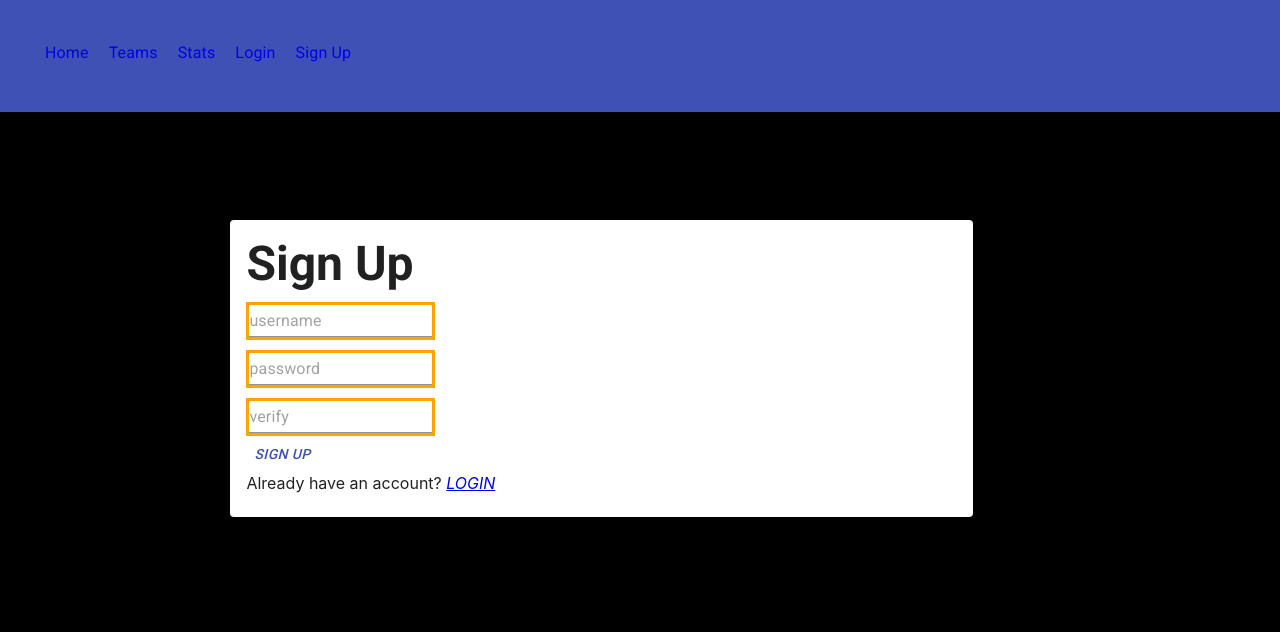
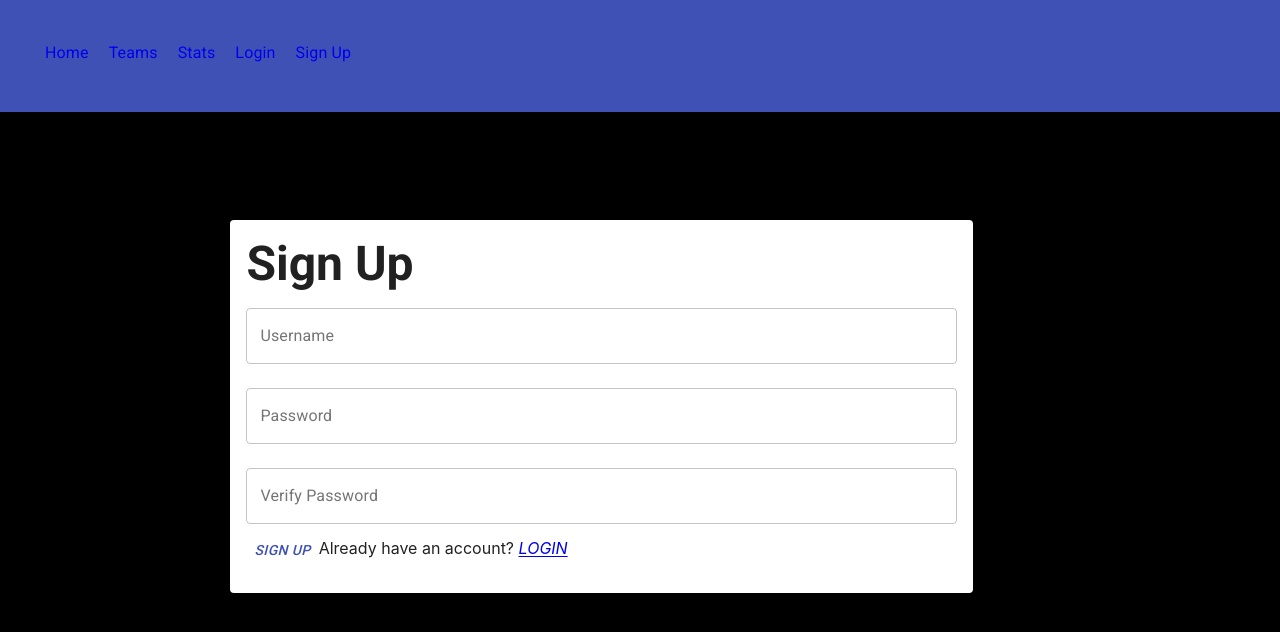
Before and after one commit to ameier6775/hockey-app, a React (Create React App) app in the folder ui/: page /signup in a window 1280 px wide. Shown: the top 632 px of the page. Built offline with nearby package versions, Linux system fonts and the light colour scheme.

Commit message:
added event handlers to create new users

```diff
--- a/ui/src/App.js
+++ b/ui/src/App.js
@@ -1,4 +1,3 @@
-import React, { useEffect, useState } from 'react'
 import Routes from './Routes'
 
 export default Routes
--- a/ui/src/pages/Home.js
+++ b/ui/src/pages/Home.js
@@ -1,5 +1,4 @@
 import React from 'react'
-import { AppBar } from '@material-ui/core'
 import '../index.css'
 import Layout from '../components/Layout'
 import { Paper, Typography } from '@material-ui/core'
--- a/ui/src/pages/Login.js
+++ b/ui/src/pages/Login.js
@@ -1,5 +1,4 @@
 import React from 'react'
-import { yellow } from '@material-ui/core/colors'
 import {
   Typography,
   Card,
@@ -14,6 +13,7 @@ export default () => {
   return (
     <Layout>
       <div>
+        <form>
           <Card
             style={{
               margin: '10px',
@@ -30,32 +30,27 @@ export default () => {
               <Typography variant="h3">
                 <b>Login</b>
               </Typography>
-            <Typography>
               <TextField
+                fullWidth
+                margin="normal"
+                label="Username"
+                name="user"
                 type="text"
                 placeholder="username"
-                style={{
-                  marginTop: '10px',
-                  border: 'solid orange',
-                }}
+                variant="outlined"
               ></TextField>
-            </Typography>
-            <Typography>
               <TextField
+                fullWidth
+                margin="normal"
+                label="Password"
                 type="password"
                 placeholder="password"
-                style={{
-                  marginTop: '10px',
-                  border: 'solid orange',
-                }}
+                variant="outlined"
               ></TextField>
-            </Typography>
-            <Typography>
-              <div>
+              <Typography component="label">
                 <Button color="primary">
                   <em>LOGIN</em>
                 </Button>
-              </div>
               </Typography>
               Don't have an account?{' '}
               <Link color="primary" to={`/signup`}>
@@ -63,6 +58,7 @@ export default () => {
               </Link>
             </CardContent>
           </Card>
+        </form>
       </div>
     </Layout>
   )
--- a/ui/src/pages/SignUp.js
+++ b/ui/src/pages/SignUp.js
@@ -7,9 +7,43 @@ import {
   TextField,
 } from '@material-ui/core'
 import Layout from '../components/Layout'
+import Axios from 'axios'
 import { Link } from 'react-router-dom'
+import { orange } from '@material-ui/core/colors'
+import { makeStyles } from '@material-ui/styles'
+const useStyles = () =>
+  makeStyles({
+    root: {
+      '& MuiFormLabel-root.Mui-focused': {
+        color: orange[500],
+      },
+    },
+  })
+class User extends React.Component {
+  constructor(props) {
+    super(props)
+    this.state = { user: '', password: '', verifyPassword: '' }
 
-export default () => {
+    this.handleSubmit = this.handleSubmit.bind(this)
+    this.handleChange = this.handleChange.bind(this)
+  }
+
+  async handleSubmit(e) {
+    console.log('here')
+    e.preventDefault()
+    const response = await Axios.post(`http://localhost:8080/signup`, {
+      userName: this.state.user,
+      password: this.state.password,
+    })
+    console.log(response)
+    console.log(this.state)
+  }
+  handleChange(e) {
+    this.setState({ [e.target.name]: e.target.value })
+  }
+
+  render() {
+    const classes = useStyles()
     return (
       <Layout>
         <div
@@ -17,6 +51,7 @@ export default () => {
             color: 'gold',
           }}
         >
+          <form>
             <Card
               style={{
                 margin: '10px',
@@ -33,43 +68,41 @@ export default () => {
                 <Typography variant="h3">
                   <b>Sign Up</b>
                 </Typography>
-            <Typography>
                 <TextField
-                marginLeft="100px"
+                  className={classes.root}
+                  fullWidth
+                  margin="normal"
+                  label="Username"
+                  onChange={this.handleChange}
+                  name="user"
                   type="text"
                   placeholder="username"
-                style={{
-                  marginTop: '10px',
-                  border: 'solid orange',
-                }}
+                  variant="outlined"
                 ></TextField>
-            </Typography>
-            <Typography>
                 <TextField
+                  fullWidth
+                  label="Password"
+                  margin="normal"
+                  onChange={this.handleChange}
+                  name="password"
                   type="password"
                   placeholder="password"
-                style={{
-                  marginTop: '10px',
-                  border: 'solid orange',
-                }}
+                  variant="outlined"
                 ></TextField>
-            </Typography>
-            <Typography>
                 <TextField
+                  margin="normal"
+                  fullWidth
+                  label="Verify Password"
+                  onChange={this.handleChange}
+                  name="verifyPassword"
                   type="password"
                   placeholder="verify"
-                style={{
-                  marginTop: '10px',
-                  border: 'solid orange',
-                }}
+                  variant="outlined"
                 ></TextField>
-            </Typography>
-            <Typography>
-              <div>
-                <Button color="primary">
+                <Typography component="label">
+                  <Button onClick={this.handleSubmit} color="primary">
                     <em>SIGN UP</em>
                   </Button>
-              </div>
                 </Typography>
                 Already have an account?{' '}
                 <Link color="primary" to={`/login`}>
@@ -77,7 +110,10 @@ export default () => {
                 </Link>
               </CardContent>
             </Card>
+          </form>
         </div>
       </Layout>
     )
   }
+}
+export default User
--- a/ui/src/pages/Stats.js
+++ b/ui/src/pages/Stats.js
@@ -1,4 +1,4 @@
-import React, { useCallback } from 'react'
+import React from 'react'
 import Layout from '../components/Layout'
 
 export default () => (
--- a/ui/src/pages/Teams.js
+++ b/ui/src/pages/Teams.js
@@ -1,5 +1,5 @@
 import React, { Component } from 'react'
-import { Typography, Card, CardContent, Button } from '@material-ui/core'
+import { Typography, Card, CardContent } from '@material-ui/core'
 import Axios from 'axios'
 import Layout from '../components/Layout'
 import { Link } from 'react-router-dom'
```
Also changed, not shown: 1 other file (tests, documents, lock files or other folders). Lines whose indentation alone changed are shown as unchanged.
